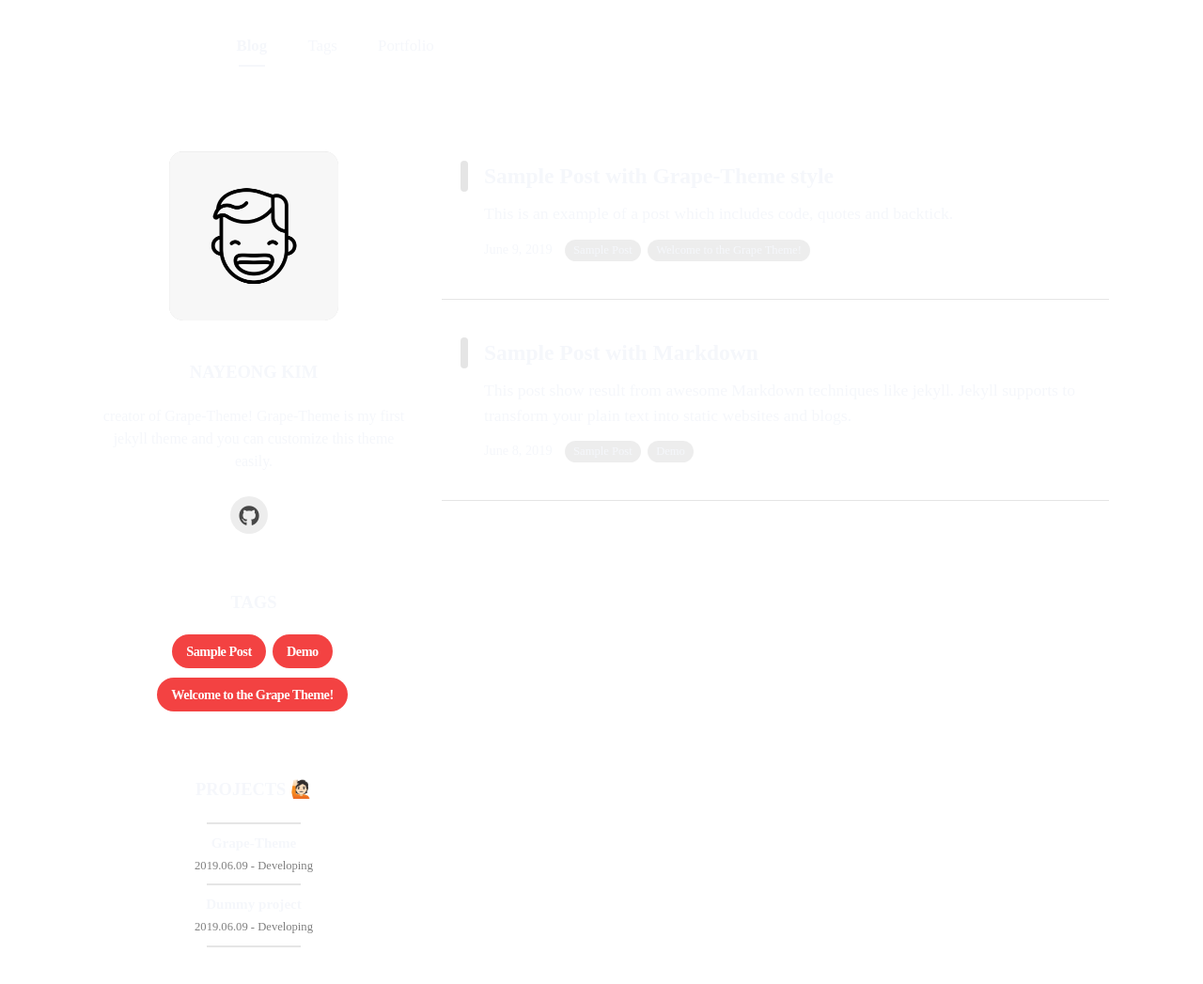
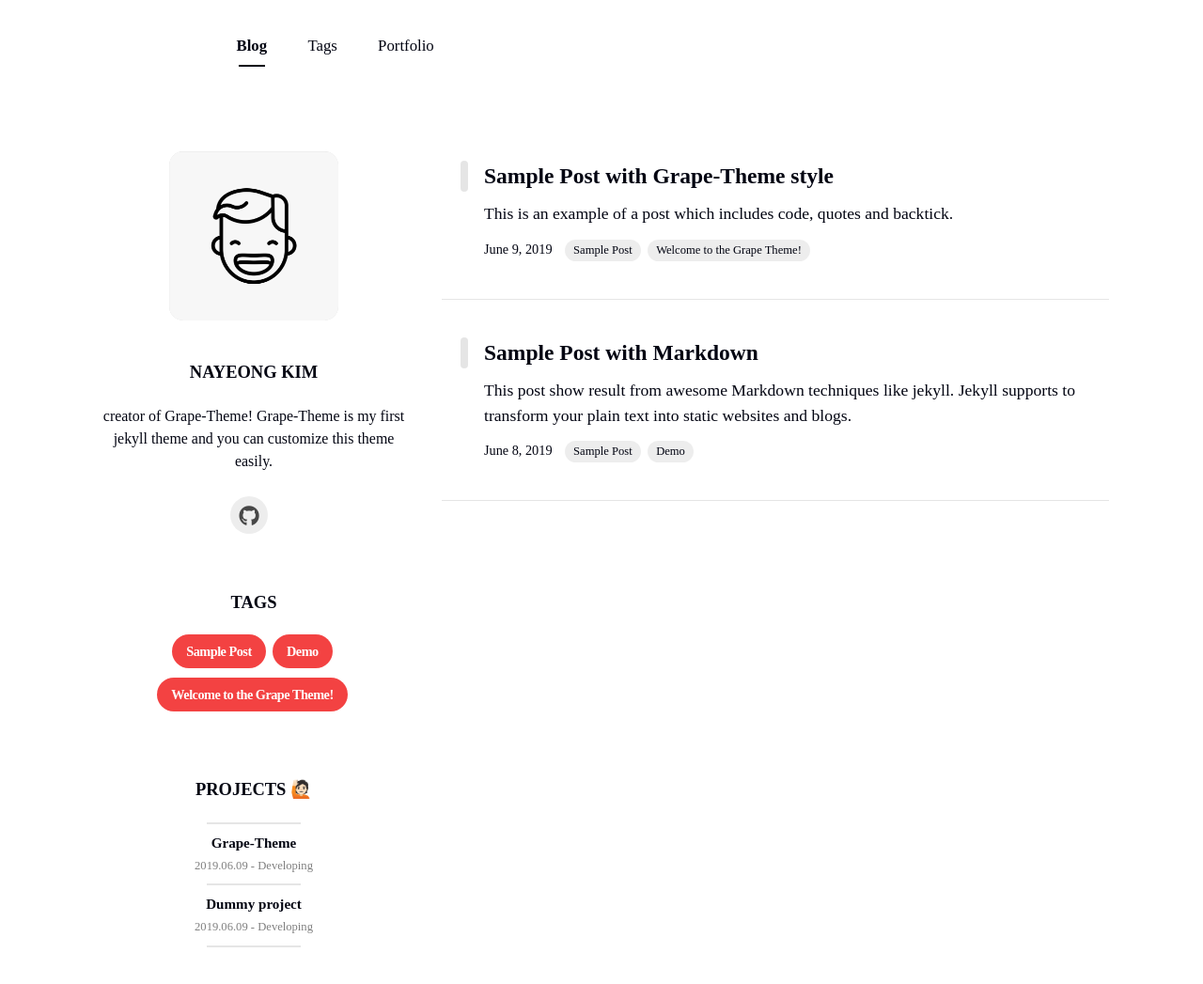
Before and after one commit to jackpraveenraj/jackpraveenraj.github.olddd, a Jekyll site: the page built from index.html, in a window 1280 px wide. Shown: the whole page at 94% size. Built offline with Jekyll 4.4.1, drawn with Linux system fonts in a browser that asks for light colours; nearby versions of some CDN libraries; some web fonts are replaced; the list of posts is cut into pages by our own code.

Commit message:
Update _variable.scss

```diff
--- a/_sass/base/_variable.scss
+++ b/_sass/base/_variable.scss
@@ -2,8 +2,8 @@ $theme-color : #f34242;
 $theme-bright : #f34242;
 $theme-dark : #f34242;
 $theme-dark2 : #f34242;
-$text : rgba(245, 247, 251, 1);
-$text-gray : rgba(245, 247, 251, 1);
+$text : rgba(3, 5, 18, 1);
+$text-gray : rgba(3, 5, 18, 1);
 
 %page-padding {
     padding : 0px 15%!important;
```
